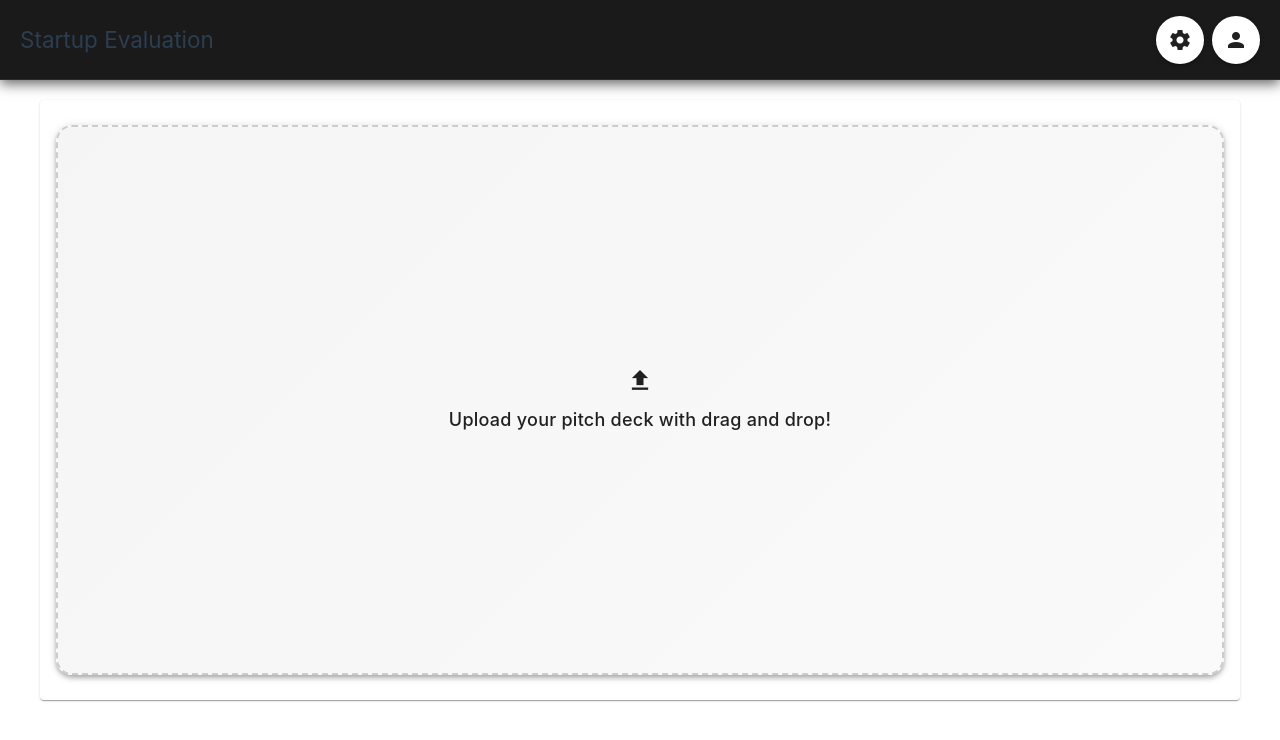
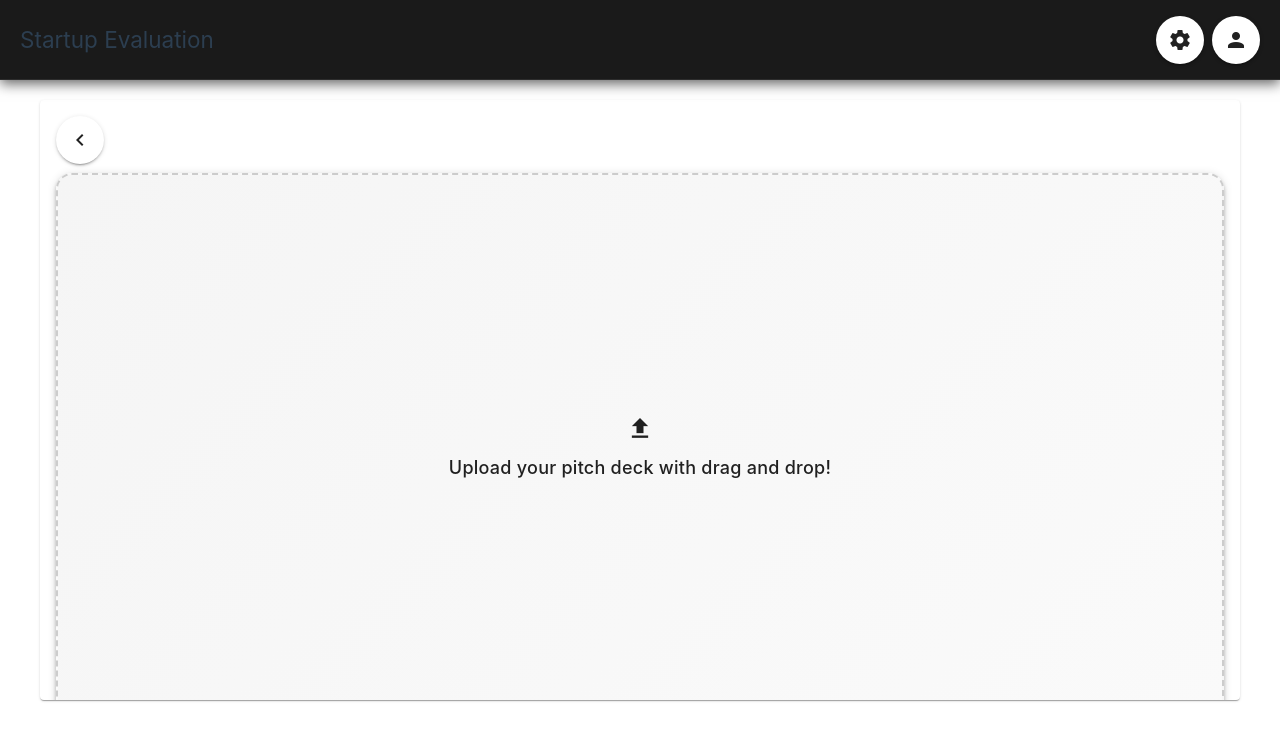
Before and after one commit to alex1431999/QHack-Frontend, a Vue app: page / in a window 1280 px wide. Shown: the top 740 px of the page. Built offline with nearby package versions, Linux system fonts and the light colour scheme.

Commit message:
feat: add back button

```diff
--- a/src/views/Evaluation.vue
+++ b/src/views/Evaluation.vue
@@ -21,6 +21,7 @@ async function onUpload(file: File) {
 <template>
   <v-card width="1200px" height="600px">
     <v-card-text class="h-100">
+      <v-btn icon="mdi-chevron-left"></v-btn>
       <div class="d-flex align-center justify-center mt-auto mb-auto h-100">
         <Loader v-if="isLoading"></Loader>
         <UploadPitchDeck v-if="pitchDeck === null" @upload="onUpload" />
```
